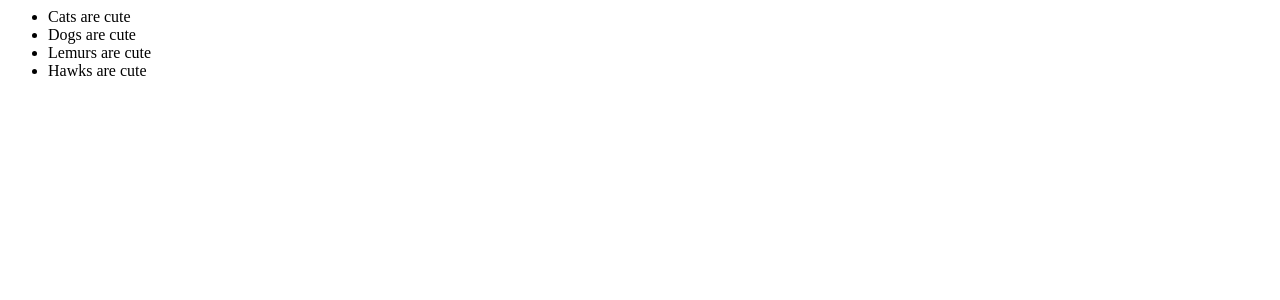
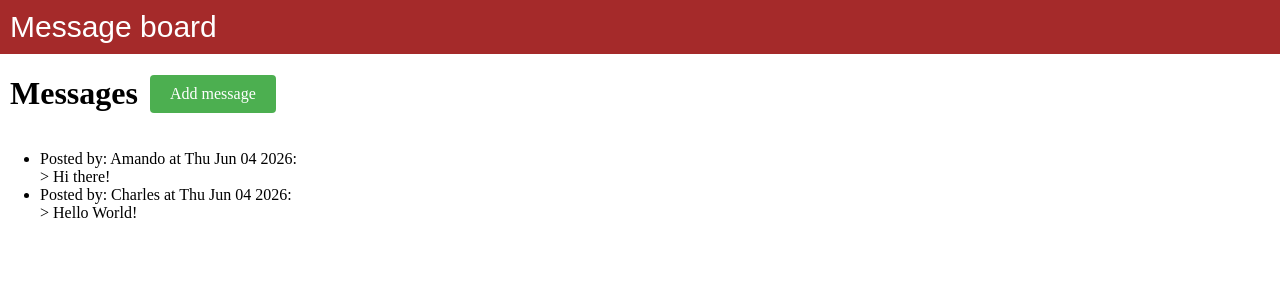
Before and after one commit to ChristoferLv/top-mini-message-board, a Node server app: page / in a window 1280 px wide. Shown: the top 300 px of the page. Run offline with Node 20, Linux system fonts and the light colour scheme.

Commit message:
Make board general functioning

```diff
--- a/index.js
+++ b/index.js
@@ -4,13 +4,31 @@ import express from "express";
 const dir = import.meta.dirname;
 const PORT = 3000;
 const app = express();
+const assetsPath = join(dir, "public");
 
 
+const messages = [
+    {
+        text: "Hi there!",
+        user: "Amando",
+        added: new Date()
+    },
+    {
+        text: "Hello World!",
+        user: "Charles",
+        added: new Date()
+    }
+];
+
+app.use(express.urlencoded({ extended: true }));
+app.use(express.static(assetsPath));
 app.set("views", join(dir, "views"));
 app.set("view engine", "ejs");
 
 
-app.get("/", (req, res) => res.render("index"));
+app.get("/", (req, res) => res.render("index", { title: "Mini Messageboard", messages: messages }));
+app.get("/new", (req, res) => res.render("new"));
+app.post("/new", (req, res) => { messages.push({ text: req.body.message, user: req.body.user, added: new Date() }); res.redirect("/"); console.log(req.body) });
 
 app.listen(PORT, (error) => {
     if (error) {
--- /dev/null
+++ b/public/style.css
@@ -0,0 +1,41 @@
+.button-class {
+    background-color: #4CAF50;
+    /* Green */
+    border: none;
+    color: white;
+    padding: 10px 20px;
+    text-align: center;
+    text-decoration: none;
+    display: inline-block;
+    font-size: 16px;
+    margin: 4px 2px;
+    cursor: pointer;
+    border-radius: 4px;
+}
+
+body{
+    margin: 0;
+}
+
+header{
+    background-color: brown;
+    color: white;
+    padding: 10px;
+    font-family: sans-serif;
+    font-size: 30px;
+}
+
+.top{
+    display: flex;
+    gap: 0 10px;
+    align-items: center;
+    margin-left: 10px;
+}
+
+form{
+    margin-left: 15px;
+    display: flex;
+    flex-direction: column;
+    align-items: start;
+    gap: 3px 0;
+}
--- a/views/index.ejs
+++ b/views/index.ejs
@@ -1,7 +1,32 @@
-<% const animals = ["Cat", "Dog", "Lemur", "Hawk"] %>
+<!DOCTYPE html>
+<html lang="en">
 
-<ul>
-  <% animals.map((animal) => { %>
-    <li><%= animal %>s are cute</li>
-  <% }) %>
-</ul>
+<head>
+  <meta charset="UTF-8">
+  <meta name="viewport" content="width=device-width, initial-scale=1.0">
+  <title>
+    <%= title %>
+  </title>
+  <link rel="stylesheet" href="/style.css">
+</head>
+
+<body>
+  <header>Message board</header>
+  <div class="top">
+    <h1>Messages</h1>
+    <a href="/new" class="button-class">
+      Add message</a>
+  </div>
+  <ul>
+    <% messages.map((message)=> { %>
+      <li>
+        Posted by: <%= message.user %> at <%= message.added.toDateString() %>:<br>
+            > <%= message.text %>
+      </li>
+      <% }) %>
+  </ul>
+
+
+</body>
+
+</html>
```
Also changed, not shown: views/new.ejs (added, +30 -0 lines).
